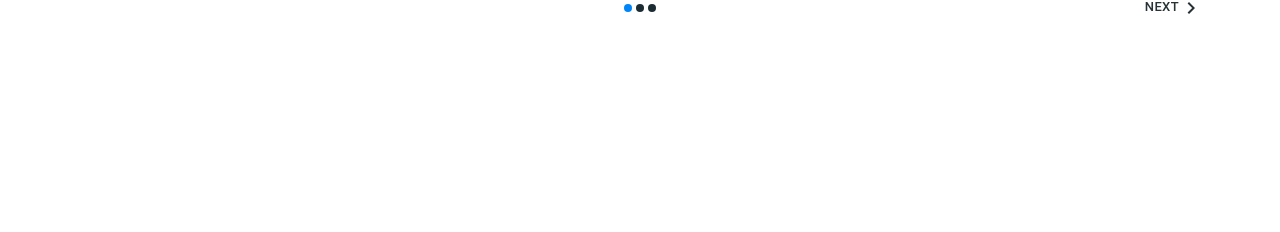
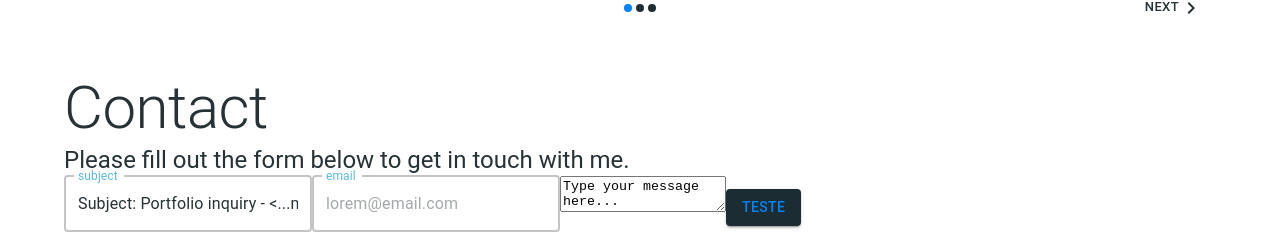
Before and after one commit to pedrovtof/Portfolio, a Next.js app in the folder script/: page / in a window 1280 px wide. Shown: the part 3052-3284 px from the top of the page. Before the commit the page ends 3124 px from the top, so only its background shows below. Built offline with nearby package versions, Linux system fonts and the light colour scheme.

Commit message:
Config css

```diff
--- a/script/src/app/core/pages/home/page.js
+++ b/script/src/app/core/pages/home/page.js
@@ -10,7 +10,8 @@ import {
   BoxHomeTecnologies,
   BoxHomeProjects,
   BoxHomeBrands,
-  BoxTestimonial
+  BoxTestimonial,
+  BoxHomeContact
 } from './utils'
 import { Element} from "react-scroll";
 
@@ -25,7 +26,8 @@ const IndexPageHome =()=> {
     aboutMe:[],
     projects:[],
     brands:[],
-    testimonial:[]
+    testimonial:[],
+    contact:[]
   })
 
 
@@ -44,12 +46,11 @@ const IndexPageHome =()=> {
         technologies: pageContentText.languages[currentLanguage].technologies,
         projects: pageContentText.languages[currentLanguage].projects,
         brands: pageContentText.languages[currentLanguage].brands,
-        testimonial: pageContentText.languages[currentLanguage].testimonial
+        testimonial: pageContentText.languages[currentLanguage].testimonial,
+        contact: pageContentText.languages[currentLanguage].contact
       }
       setTextPage(alterTextPage);
     }, [language])
-
-
 
   return (
     <React.Fragment>
@@ -156,8 +157,7 @@ const IndexPageHome =()=> {
         />
       </Element>
 
-      <Element
-        id={textPage.optionsAppBar[2]}
+      <Element id={textPage.optionsAppBar[2]}
         style={{ backgroundColor: theme.palette.background.alternative }}
       >
           <BoxHomeProjects
@@ -197,8 +197,7 @@ const IndexPageHome =()=> {
           />
       </Element>
 
-      <Element
-        id={textPage.optionsAppBar[3]}
+      <Element id={textPage.optionsAppBar[3]}
       >
         <BoxHomeBrands
             BoxContentText = {{
@@ -221,8 +220,7 @@ const IndexPageHome =()=> {
         />
       </Element>
 
-      <Element
-        id={textPage.optionsAppBar[4]}
+      <Element id={textPage.optionsAppBar[4]}
       >
         <BoxTestimonial
           BoxContentText = {{
@@ -263,6 +261,16 @@ const IndexPageHome =()=> {
         />
       </Element>
 
+      <Element id={textPage.optionsAppBar[5]}
+      >
+        <BoxHomeContact
+          BoxContentText = {{
+              "contact":textPage.contact,
+            }}
+
+        />
+      </Element>
+
     </React.Fragment>
   );
 
--- a/script/src/app/core/pages/home/utils.jsx
+++ b/script/src/app/core/pages/home/utils.jsx
@@ -8,7 +8,12 @@ import {
     Backdrop,
     Box,
     MobileStepper,
-    Paper
+    Paper,
+    TextareaAutosize,
+    TextField,
+    Alert,
+    AlertTitle,
+    Stack
 } from '@mui/material';
 import Grid from '@mui/material/Grid2';
 //import NoSsr from '@mui/material/NoSsr';
@@ -693,7 +698,7 @@ function BoxTestimonial(valuesInput){
                             className={`
                                 ${valuesInput.BoxClasses.Class_Box_Grid_second}
                                 ${valuesInput.BoxClasses.Class_Box_Grid_second_img}
-                            `.trim()}
+                            `}
                             size={valuesInput.GridConfig.Grid_columns}
                         >
                             <img
@@ -806,6 +811,125 @@ function BoxTestimonial(valuesInput){
 
 
 
+/*
+=============================================================================
+    HOME BOX CONTACT
+=============================================================================
+*/
+
+
+function BoxHomeContact(valuesInput){
+
+    const [loading, setLoading] = React.useState(false)
+
+    const [form, setForm] = React.useState({
+        subject: '',
+        email: '',
+        message: '',
+    })
+
+    const handleLoading=(e)=>{
+
+        setLoading(true)
+        setTimeout(()=>{
+            setLoading(false)
+        }, 2000)
+    }
+
+    const handleSubmit=(e)=>{
+        e.preventDefault()
+        handleLoading()
+    }
+
+
+
+    printf(valuesInput.BoxContentText.contact.form)
+
+
+    return(
+        <React.Fragment>
+            <Container>
+
+                <Typography
+                    variant='h2'
+                >
+                    {
+                        valuesInput.BoxContentText.contact.title
+                    }
+                </Typography>
+
+                <Typography
+                    variant='h5'
+                >
+                    {
+                        valuesInput.BoxContentText.contact.subtitle
+                    }
+                </Typography>
+
+                <Box
+                    variant="contained"
+                    component="form"
+                    onSubmit={handleSubmit}
+                >
+                    {
+                        valuesInput.BoxContentText.contact.form?
+                        <React.Fragment>
+                            <TextField
+                                color='secundary'
+                                id="outlined"
+                                label="subject"
+                                name="subject"
+                                placeholder={valuesInput.BoxContentText.contact.form.subject || ''}
+                                defaultValue={valuesInput.BoxContentText.contact.form.subject || ''}
+                                focused ="true"
+                                helperText={''}
+                            />
+
+                            <TextField
+                                color='secundary'
+                                id="outlined"
+                                label="email"
+                                name="email"
+                                placeholder="lorem@email.com"
+                                focused ="true"
+                                helperText={''}
+                            />
+
+                            <TextareaAutosize
+                                defaultValue={valuesInput.BoxContentText.contact.form.message || ''}
+                                placeholder={valuesInput.BoxContentText.contact.form.message || ''}
+                                focused = "true"
+                            />
+
+                            <Button
+                                variant="contained"
+                                type='submit'
+                                loading={loading}
+                                sx={{
+                                    backgroundColor: (theme) => theme.palette.button.primary,
+                                }}
+
+                            >
+                                teste
+                            </Button>
+                        </React.Fragment>
+                        :null
+                    }
+                </Box>
+
+            </Container>
+            <Stack
+                sx={{display:'none'}}
+            >
+                <Alert severity="success">
+                    <AlertTitle>Success</AlertTitle>
+                    This is a success Alert with an encouraging title.
+                </Alert>
+            </Stack>
+        </React.Fragment>
+    )
+}
+
 
 export {
     BoxHomeIntro,
@@ -813,5 +937,6 @@ export {
     BoxHomeTecnologies,
     BoxHomeProjects,
     BoxHomeBrands,
-    BoxTestimonial
+    BoxTestimonial,
+    BoxHomeContact
 };
```
Lines whose indentation alone changed are shown as unchanged.
